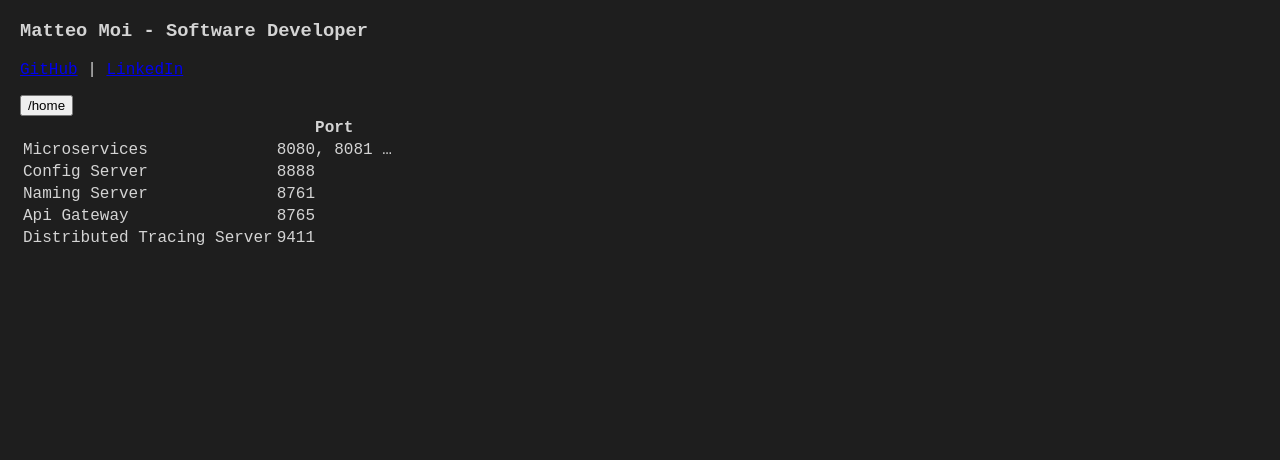
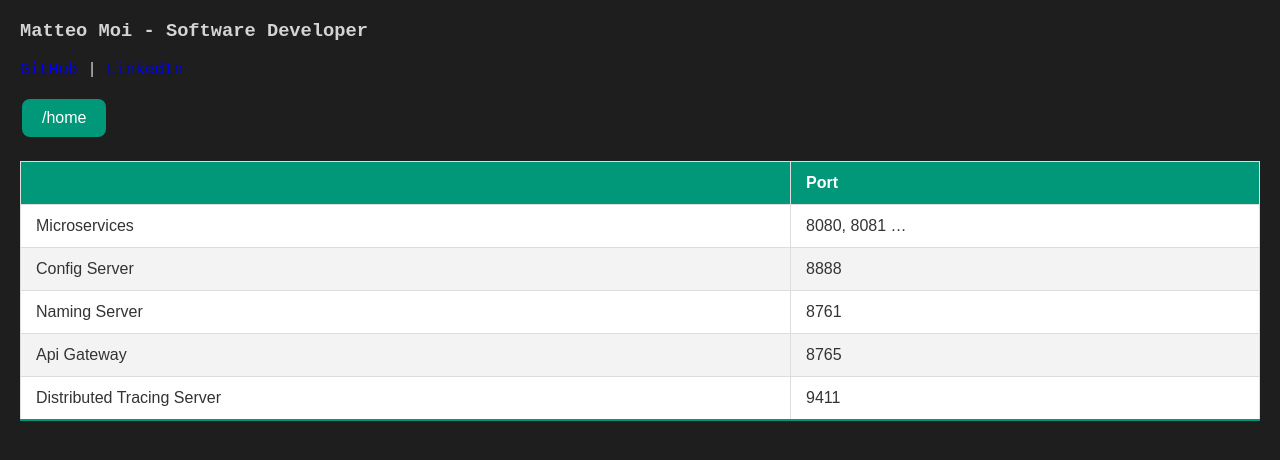
Before and after one commit to Jok98/Jok98.github.io, a Jekyll site: the page built from notes/microservices/ports_std.md, in a window 1280 px wide. Shown: the top 460 px of the page. Built offline with Jekyll 4.4.1, drawn with Linux system fonts in a browser that asks for light colours.

Commit message:
update table style

```diff
--- a/assets/css/default_style.css
+++ b/assets/css/default_style.css
@@ -78,3 +78,62 @@ a.cv-link:hover {
 a.cv-link i {
     margin-right: 8px;
 }
+
+/* Improved table styles */
+table {
+    width: 100%;
+    border-collapse: collapse;
+    margin: 20px 0;
+    font-size: 1em;
+    font-family: 'Arial', sans-serif;
+    color: #333;
+}
+
+table thead tr {
+    background-color: #009879;
+    color: #ffffff;
+    text-align: left;
+}
+
+table th, table td {
+    padding: 12px 15px;
+    border: 1px solid #dddddd;
+}
+
+table tbody tr {
+    border-bottom: 1px solid #dddddd;
+}
+
+table tbody tr:nth-of-type(even) {
+    background-color: #f3f3f3;
+    color: #333; /* Ensure text color is readable */
+}
+
+table tbody tr:nth-of-type(odd) {
+    background-color: #ffffff; /* Ensure text color is readable */
+    color: #333; /* Ensure text color is readable */
+}
+
+table tbody tr:last-of-type {
+    border-bottom: 2px solid #009879;
+}
+
+/* Improved button styles */
+button {
+    background-color: #009879;
+    color: white;
+    border: none;
+    padding: 10px 20px;
+    text-align: center;
+    text-decoration: none;
+    display: inline-block;
+    font-size: 16px;
+    margin: 4px 2px;
+    cursor: pointer;
+    border-radius: 8px;
+    transition: background-color 0.3s ease;
+}
+
+button:hover {
+    background-color: #007f67;
+}
```
Also changed, not shown: notes/architecture.md (renamed from notes/Architecture.md).
